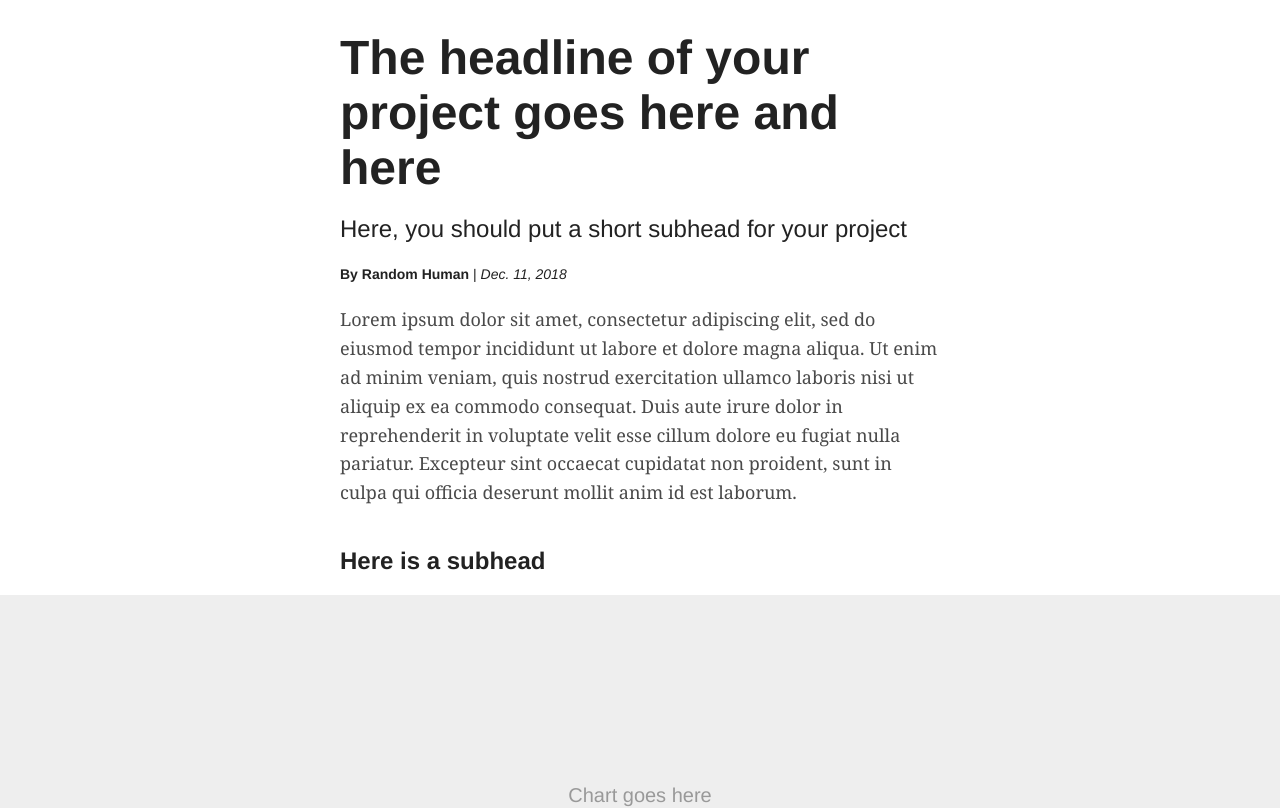
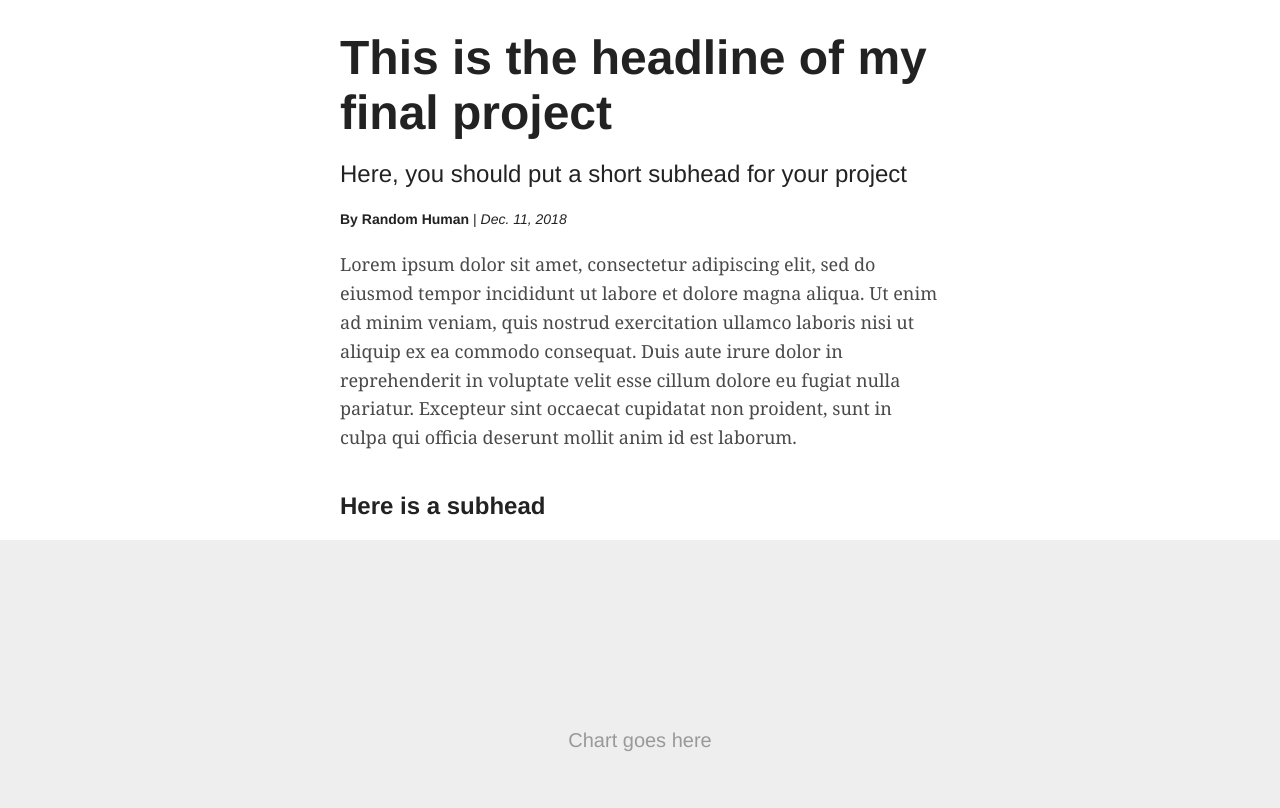
Before and after one commit to emamd/georgetown-dataviz-final-project, a plain HTML site: page index.html in a window 1280 px wide. Shown: the top 808 px of the page. Drawn offline with Linux system fonts and the light colour scheme.

Commit message:
Changed headline

```diff
--- a/index.html
+++ b/index.html
@@ -12,7 +12,7 @@
 
   <body>
     <header>
-      <h1 class="headline">The headline of your project goes here and here</h1>
+      <h1 class="headline">This is the headline of my final project</h1>
       <p class="subhead">Here, you should put a short subhead for your project</p>
     </header>
     <section class="story-body">
```
